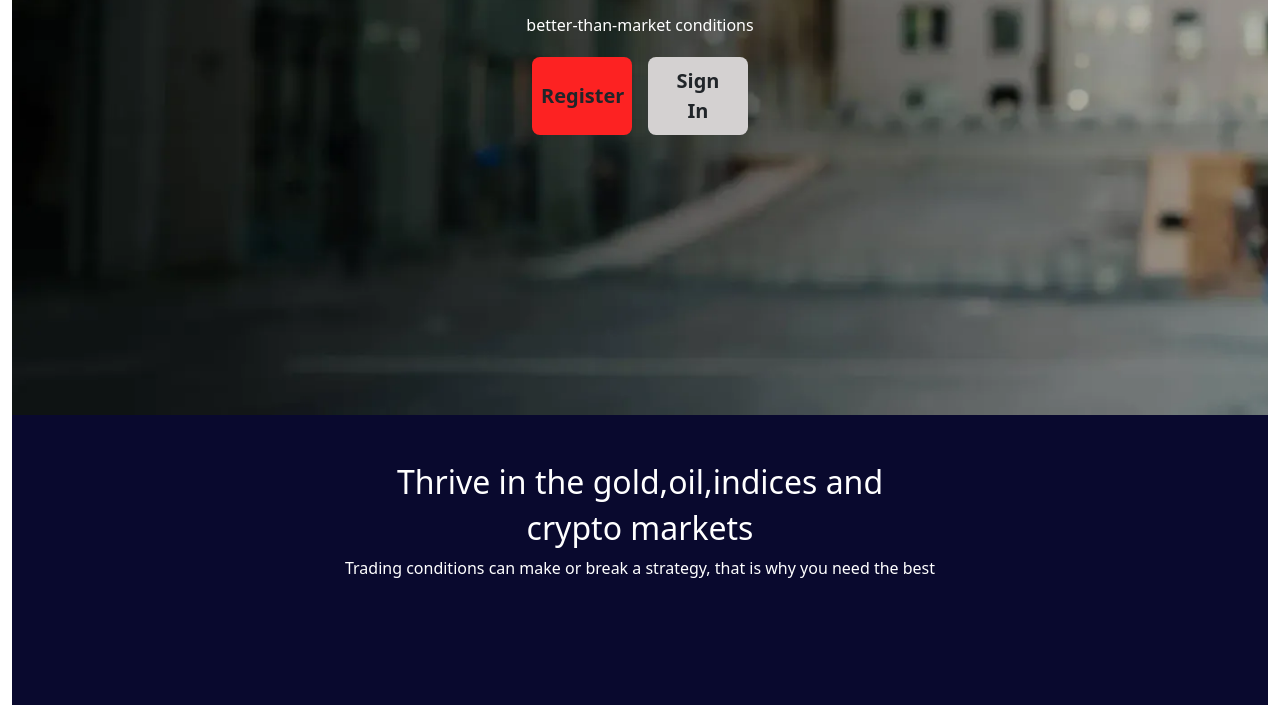
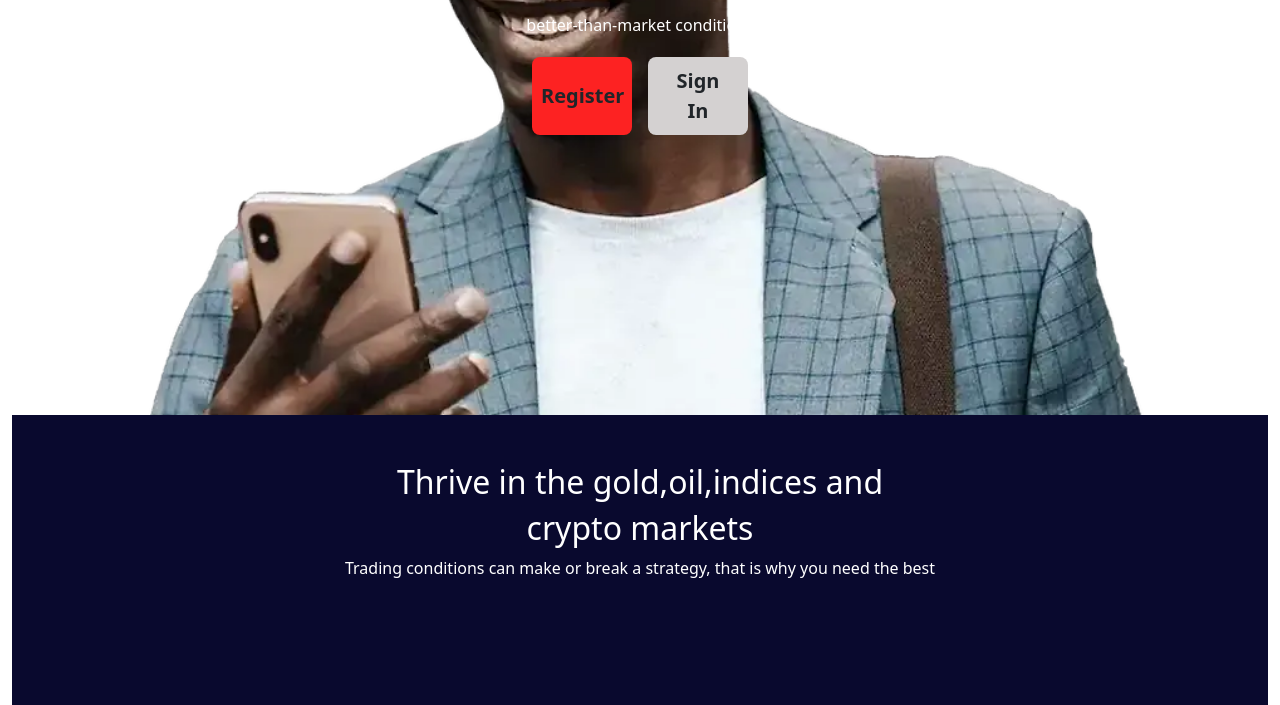
Before and after one commit to Fredcoder15/Bootstrap, a plain HTML site: page index.html in a window 1280 px wide. Shown: the part 385-1090 px from the top of the page. Drawn offline with Linux system fonts and the light colour scheme.

Commit message:
fixed background image

```diff
--- a/index.html
+++ b/index.html
@@ -12,7 +12,7 @@
     <title>Derex</title>
     <style>
       #nav__hero__wrapper {
-        background-image: url(/assets/deriv-background-img-1.webp);
+        background-image: url(/assets/deriv-hero-background-img-2.webp);
         background-repeat: no-repeat;
         background-size: cover;
       }
```
